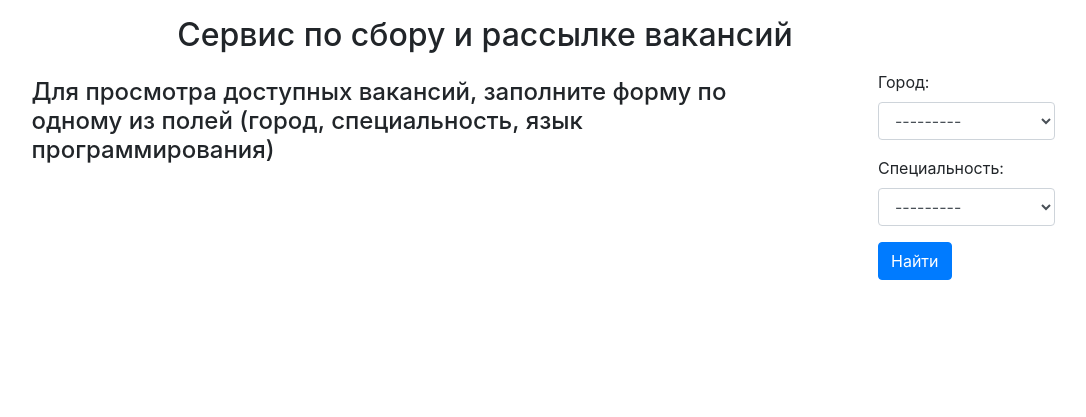
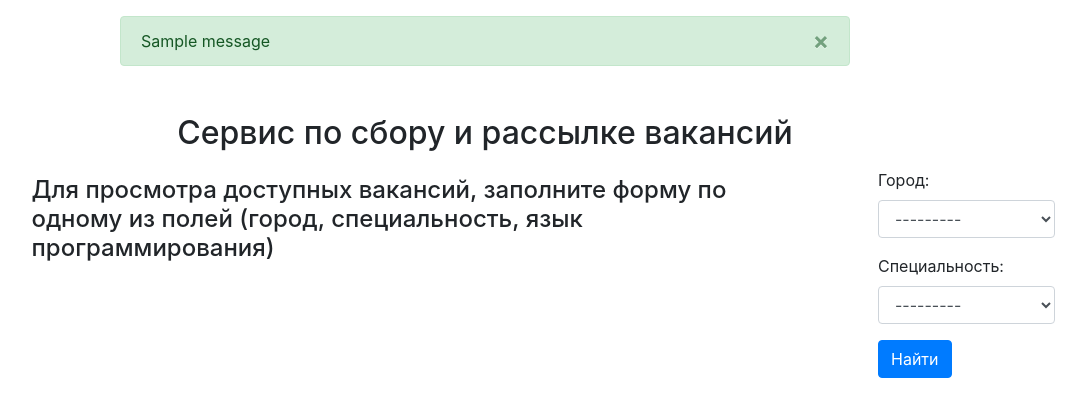
Before and after one commit to girgenson/scraping_service, a Django app: page / in a window 1280 px wide. Shown: the part 56-473 px from the top of the page, without its empty margins (155-1241 px from the left). Run offline with Django 3.2, Linux system fonts and the light colour scheme; tables that the repository leaves empty hold one stand-in row (values such as "Sample post"); one stand-in notice (Sample message) is shown; parts of the project's set-up code (start-up, migrations or seed data) failed here and were passed over; some libraries are stand-ins or nearby versions.

Commit message:
User information popups

```diff
--- a/accounts/views.py
+++ b/accounts/views.py
@@ -1,6 +1,6 @@
 from django.shortcuts import render, redirect
 from django.contrib.auth import authenticate, login, logout, get_user_model
-
+from django.contrib import messages
 from accounts.forms import UserLoginForm, UserRegistrationForm, UserUpdateForm
 
 
@@ -30,6 +30,7 @@ def register_view(request):
         new_user = form.save(commit=False)
         new_user.set_password(form.cleaned_data['password'])
         new_user.save()
+        messages.success(request, 'Пользователь добавлен в систему.')
         return render(request, 'accounts/register_done.html', {'new_user': new_user})
     return render(request, 'accounts/register.html', {'form': form})
 
@@ -45,6 +46,7 @@ def update_view(request):
                 user.language = data['language']
                 user.send_email = data['send_email']
                 user.save()
+                messages.success(request, 'Данные сохранены.')
                 return redirect('accounts:update')
 
         form = UserUpdateForm(
@@ -61,4 +63,5 @@ def delete_view(request):
         if request.method == 'POST':
             qs = User.objects.get(pk=user.pk)
             qs.delete()
+            messages.error(request, 'Пользователь удален.')
     return redirect('home')
--- a/scraping/templates/scraping/base.html
+++ b/scraping/templates/scraping/base.html
@@ -66,6 +66,31 @@
           </div>
       </nav>
 
+        <div class="container">
+            <div class="row">
+                <div class="col-8 mx-auto my-3">
+                    {% if messages %}
+                        {% for message in messages %}
+                            {% if message.level == DEFAULT_MESSAGE_LEVELS.ERROR %}
+                                <div class="alert alert-danger alert-dismissible fade show" role="alert">
+                                        {{ message }}
+                                    <button type="button" class="close" data-dismiss="alert" aria-label="Close">
+                                        <span aria-hidden="true">&times;</span>
+                                    </button>
+                                </div>
+                            {% else %}
+                                <div class="alert alert-success alert-dismissible fade show" role="alert">
+                                        {{ message }}
+                                    <button type="button" class="close" data-dismiss="alert" aria-label="Close">
+                                        <span aria-hidden="true">&times;</span>
+                                    </button>
+                                </div>
+                            {% endif %}
+                        {% endfor %}
+                    {% endif %}
+                </div>
+            </div>
+        </div>
 
       <div class="container">
         {% block content %}{% endblock %}
```
